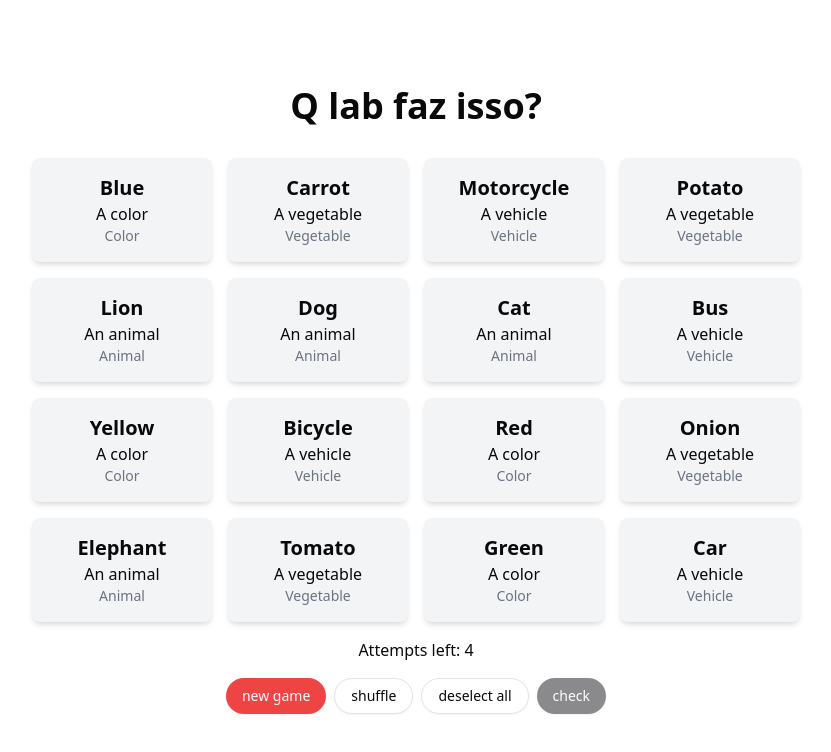
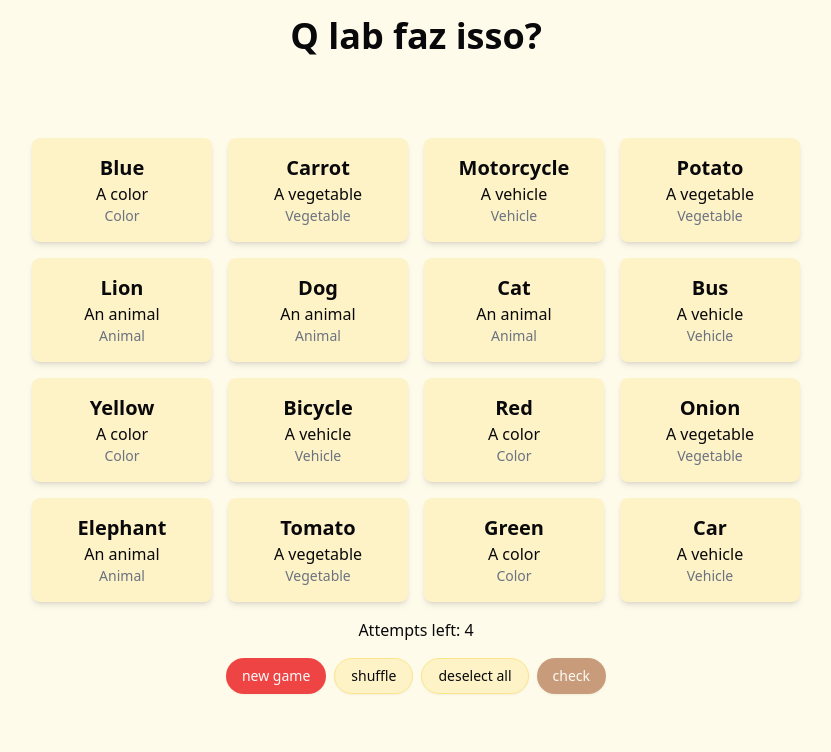
Before and after one commit to matyson/qlab, a React (Vite) app: page / in a window 1280 px wide. Shown: the top 752 px of the page, without its empty margins (224-1055 px from the left). Built offline with nearby package versions, Linux system fonts and the light colour scheme.

Commit message:
trying animations with motion

```diff
--- a/package.json
+++ b/package.json
@@ -15,6 +15,7 @@
     "@react-spring/web": "^9.7.3",
     "class-variance-authority": "^0.7.0",
     "clsx": "^2.1.0",
+    "framer-motion": "^11.1.8",
     "react": "^18.2.0",
     "react-dom": "^18.2.0",
     "tailwind-merge": "^2.2.2",
@@ -32,6 +33,8 @@
     "eslint-plugin-react-hooks": "^4.6.0",
     "eslint-plugin-react-refresh": "^0.4.6",
     "postcss": "^8.4.38",
+    "prettier": "^3.2.5",
+    "prettier-plugin-tailwindcss": "^0.5.13",
     "tailwindcss": "^3.4.3",
     "typescript": "^5.2.2",
     "vite": "^5.2.0"
--- a/src/App.tsx
+++ b/src/App.tsx
@@ -1,6 +1,8 @@
-import { useEffect, useState } from "react";
-import { Button } from "./components/ui/button";
-import { cn } from "./lib/utils";
+import { useEffect, useState } from 'react';
+import { Button } from './components/ui/button';
+import { cn } from './lib/utils';
+import { motion } from 'framer-motion';
+
 type Word = {
   word: string;
   definition: string;
@@ -64,25 +66,25 @@ type Word = {
 const words: Word[] = [
   // 16 words divided equally in four distinct groups that make sense
   // 4 vegetables
-  { word: "Carrot", definition: "A vegetable", group: "Vegetable" },
-  { word: "Potato", definition: "A vegetable", group: "Vegetable" },
-  { word: "Tomato", definition: "A vegetable", group: "Vegetable" },
-  { word: "Onion", definition: "A vegetable", group: "Vegetable" },
+  { word: 'Carrot', definition: 'A vegetable', group: 'Vegetable' },
+  { word: 'Potato', definition: 'A vegetable', group: 'Vegetable' },
+  { word: 'Tomato', definition: 'A vegetable', group: 'Vegetable' },
+  { word: 'Onion', definition: 'A vegetable', group: 'Vegetable' },
   // 4 animals
-  { word: "Dog", definition: "An animal", group: "Animal" },
-  { word: "Cat", definition: "An animal", group: "Animal" },
-  { word: "Elephant", definition: "An animal", group: "Animal" },
-  { word: "Lion", definition: "An animal", group: "Animal" },
+  { word: 'Dog', definition: 'An animal', group: 'Animal' },
+  { word: 'Cat', definition: 'An animal', group: 'Animal' },
+  { word: 'Elephant', definition: 'An animal', group: 'Animal' },
+  { word: 'Lion', definition: 'An animal', group: 'Animal' },
   // 4 colors
-  { word: "Red", definition: "A color", group: "Color" },
-  { word: "Blue", definition: "A color", group: "Color" },
-  { word: "Green", definition: "A color", group: "Color" },
-  { word: "Yellow", definition: "A color", group: "Color" },
+  { word: 'Red', definition: 'A color', group: 'Color' },
+  { word: 'Blue', definition: 'A color', group: 'Color' },
+  { word: 'Green', definition: 'A color', group: 'Color' },
+  { word: 'Yellow', definition: 'A color', group: 'Color' },
   // 4 vehicles
-  { word: "Bus", definition: "A vehicle", group: "Vehicle" },
-  { word: "Car", definition: "A vehicle", group: "Vehicle" },
-  { word: "Bicycle", definition: "A vehicle", group: "Vehicle" },
-  { word: "Motorcycle", definition: "A vehicle", group: "Vehicle" },
+  { word: 'Bus', definition: 'A vehicle', group: 'Vehicle' },
+  { word: 'Car', definition: 'A vehicle', group: 'Vehicle' },
+  { word: 'Bicycle', definition: 'A vehicle', group: 'Vehicle' },
+  { word: 'Motorcycle', definition: 'A vehicle', group: 'Vehicle' },
 ];
 
 type CardProps = Word & {
@@ -94,18 +96,24 @@ const Card = ({ word, definition, group, select, selected }: CardProps) => {
   const handleClick = () => {
     select({ word, definition, group });
   };
+
   return (
-    <button
+    <motion.button
+      whileHover={{ scale: 1.05 }}
+      whileTap={{ scale: 0.95 }}
+      exit={{ opacity: 0 }}
+      transition={{ ease: 'easeOut', duration: 1.1 }}
+      layout
       className={cn(
-        "cursor-pointer hover:bg-gray-200 p-4 bg-gray-100 rounded-lg shadow-md flex flex-col items-center",
-        selected && "bg-indigo-200 hover:bg-indigo-300"
+        'flex cursor-pointer flex-col items-center rounded-lg bg-amber-100 p-4 shadow-md hover:bg-amber-200',
+        selected && 'bg-pink-200 hover:bg-pink-300',
       )}
       onClick={handleClick}
     >
       <h2 className="text-xl font-bold">{word}</h2>
       <p className="text-md">{definition}</p>
       <p className="text-sm text-gray-500">{group}</p>
-    </button>
+    </motion.button>
   );
 };
 
@@ -116,13 +124,13 @@ type GroupProps = {
 
 const Group = ({ name, words }: GroupProps) => {
   return (
-    <div className="bg-gray-100 p-4 rounded-lg shadow-md text-center">
+    <div className="rounded-sm bg-gray-100 p-4 text-center shadow-md">
       <h2 className="text-xl font-bold">{name}</h2>
       <p className="text-md">
         {words.map((word, index) => (
-          <span key={index} className="text-indigo-500">
+          <span key={index} className="text-white">
             {word.word}
-            {index < words.length - 1 ? ", " : ""}
+            {index < words.length - 1 ? ', ' : ''}
           </span>
         ))}
       </p>
@@ -150,11 +158,11 @@ function App() {
 
   useEffect(() => {
     if (attempts === 0) {
-      alert("You lose!");
+      alert('You lose!');
       reset();
     }
     if (groupsFound.length === 4) {
-      alert("You win!");
+      alert('You win!');
       reset();
     }
   }, [attempts, groupsFound.length]);
@@ -163,7 +171,7 @@ function App() {
     setSelected((selected) => {
       if (selected.some((selectedWord) => selectedWord.word === word.word)) {
         return selected.filter(
-          (selectedWord) => selectedWord.word !== word.word
+          (selectedWord) => selectedWord.word !== word.word,
         );
       }
       if (selected.length >= 4) {
@@ -205,8 +213,8 @@ function App() {
 
   return (
     <>
-      <div className="min-h-screen flex flex-col items-center justify-center space-y-4">
-        <h1 className="text-4xl font-bold">Q lab faz isso?</h1>
+      <div className="flex min-h-screen flex-col items-center justify-center space-y-4 bg-amber-50">
+        <h1 className="fixed top-4 text-4xl font-bold">Q lab faz isso?</h1>
         <div className="grid grid-cols-4 gap-4 sm:w-screen md:w-4/5 lg:w-3/5">
           <div className="col-span-4 space-y-4">
             {groupsFound.map((group, index) => (
@@ -217,9 +225,9 @@ function App() {
               />
             ))}
           </div>
-          {wordsLeft.map((word, index) => (
+          {wordsLeft.map((word) => (
             <Card
-              key={index}
+              key={word.word}
               {...word}
               select={select}
               selected={isSelected(word)}
@@ -229,27 +237,31 @@ function App() {
         <Attempts attempts={attempts} />
         <div className="flex gap-2">
           <Button
-            variant={"destructive"}
+            variant={'destructive'}
             className="rounded-full"
             onClick={reset}
           >
             new game
           </Button>
           <Button
-            variant={"outline"}
-            className="rounded-full"
+            variant={'outline'}
+            className="rounded-full border-amber-200 bg-amber-100 hover:bg-amber-50"
             onClick={() => setWordsLeft((w) => shuffle(w))}
           >
             shuffle
           </Button>
           <Button
-            variant={"outline"}
-            className="rounded-full"
+            variant={'outline'}
+            className="rounded-full border-amber-200 bg-amber-100 hover:bg-amber-50"
             onClick={deselectAll}
           >
             deselect all
           </Button>
-          <Button className="rounded-full" onClick={check} disabled={!canCheck}>
+          <Button
+            className="rounded-full border-amber-900 bg-amber-800 hover:bg-amber-700"
+            onClick={check}
+            disabled={!canCheck}
+          >
             check
           </Button>
         </div>
```
Also changed, not shown: 1 other file (tests, documents, lock files or other folders).
